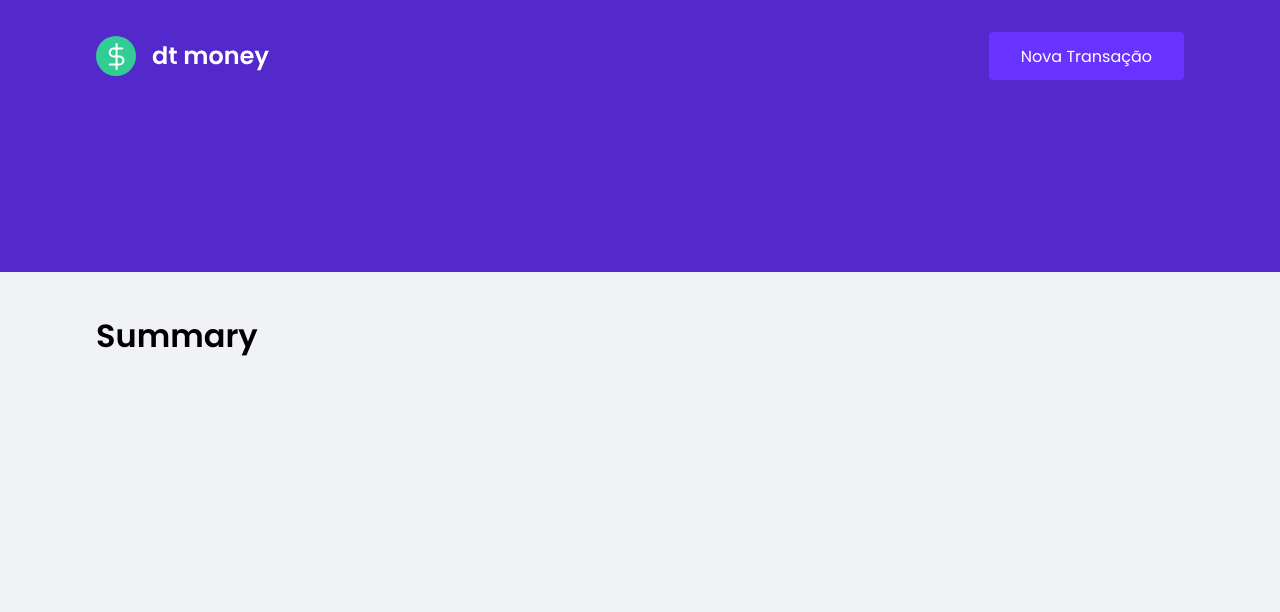
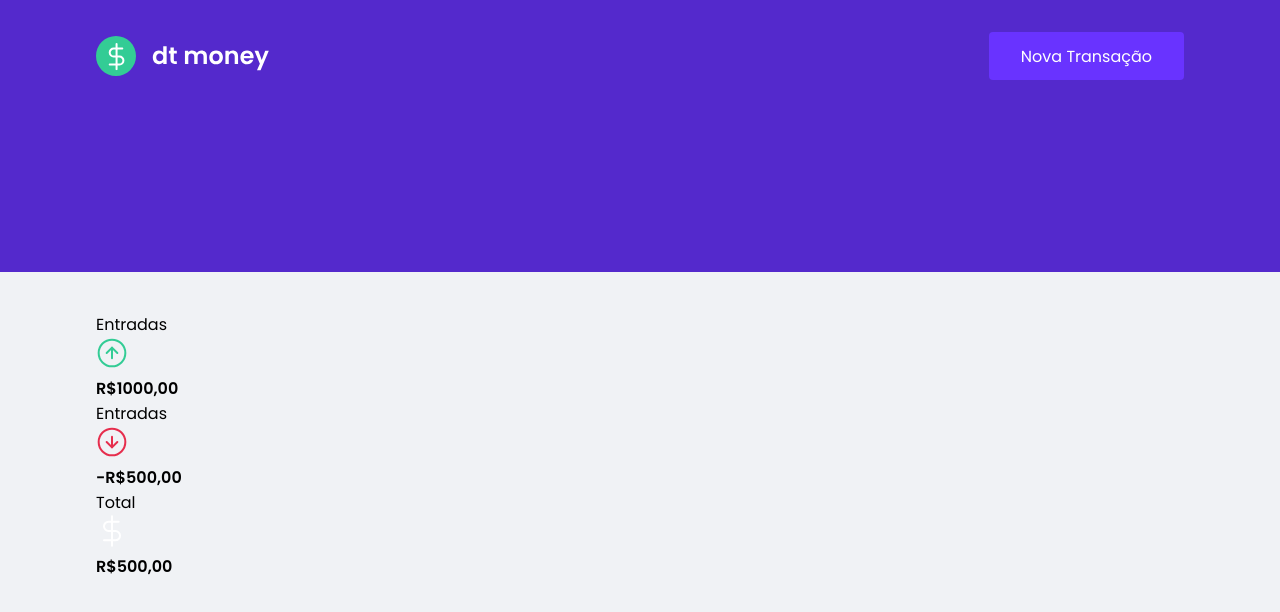
Before and after one commit to WesleyMR77/dt-money, a React (Create React App) app: page / in a window 1280 px wide. Shown: the top 612 px of the page. Built offline with nearby package versions, Linux system fonts and the light colour scheme.

Commit message:
feat: adicionando img

```diff
--- a/src/components/Summary/index.tsx
+++ b/src/components/Summary/index.tsx
@@ -1,5 +1,33 @@
+import incomeImg from '../../assets/income.svg'
+import outcomeImg from '../../assets/outcome.svg'
+import totalImg from '../../assets/total.svg'
+
+import { Container } from "./styles";
+
 export function Summary(){
     return (
-        <h1>Summary</h1>
+        <Container>
+            <div>
+                <header>
+                    <p>Entradas</p>
+                    <img src={incomeImg} alt="Entradas" />
+                </header>
+                <strong>R$1000,00</strong>
+            </div>
+            <div>
+                <header>
+                    <p>Entradas</p>
+                    <img src={outcomeImg} alt="Saidas" />
+                </header>
+                <strong>-R$500,00</strong>
+            </div>
+            <div>
+                <header>
+                    <p>Total</p>
+                    <img src={totalImg} alt="Total" />
+                </header>
+                <strong>R$500,00</strong>
+            </div>
+        </Container>
     )
 }
```
